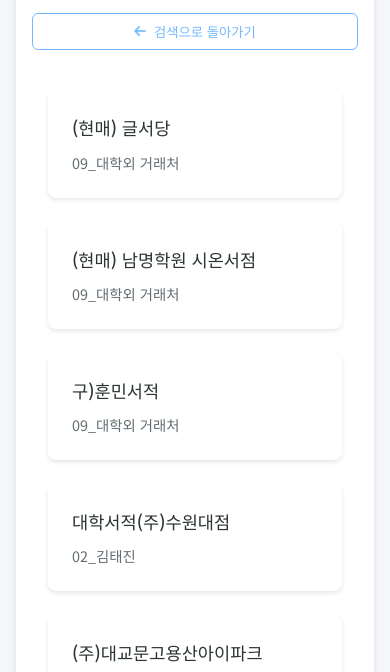
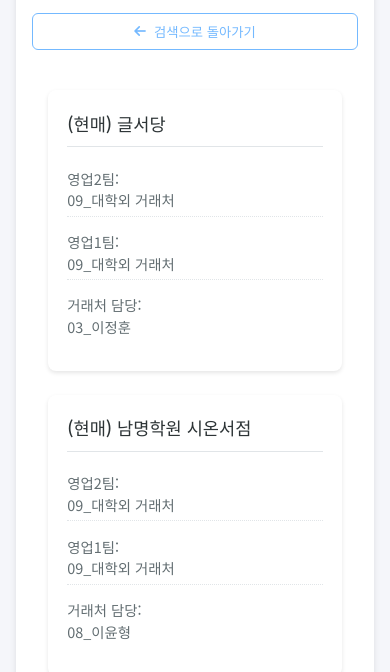
Before and after one commit to kxowls/find_sales, a website: page index.html in a window 390 px wide. Both pictures are taken after a click on the button 195 px from the left and 205 px from the top of the page. Shown: the part 167-839 px from the top of the page. Drawn offline with Linux system fonts and the light colour scheme; no server answers.

Commit message:
담당 영업자 검색 결과 표시 형식 변경

```diff
--- a/script.js
+++ b/script.js
@@ -188,11 +188,17 @@ document.addEventListener('DOMContentLoaded', () => {
 
             // 검색어 하이라이트 적용
             const nameHighlighted = highlightText(item.name || '거래처명 없음', currentSearchTerm);
+            const sales1Highlighted = highlightText(item.sales1 || '담당자 미지정', currentSearchTerm);
             const sales2Highlighted = highlightText(item.sales2 || '담당자 미지정', currentSearchTerm);
+            const managerHighlighted = highlightText(item.manager || '담당자 미지정', currentSearchTerm);
 
             companyItem.innerHTML = `
                 <h3>${nameHighlighted}</h3>
-                <p>${sales2Highlighted}</p>
+                <div class="company-info">
+                    <p>영업2팀:<br>${sales2Highlighted}</p>
+                    <p>영업1팀:<br>${sales1Highlighted}</p>
+                    <p>거래처 담당:<br>${managerHighlighted}</p>
+                </div>
             `;
             companyItem.addEventListener('click', () => showDetails(item));
             gridContainer.appendChild(companyItem);
--- a/styles.css
+++ b/styles.css
@@ -106,7 +106,7 @@ header h1 {
 
 .company-grid {
     display: grid;
-    grid-template-columns: repeat(auto-fill, minmax(250px, 1fr));
+    grid-template-columns: repeat(auto-fill, minmax(320px, 1fr));
     gap: 1.5rem;
     padding: 1rem;
 }
@@ -129,12 +129,36 @@ header h1 {
     font-size: 1.1rem;
     font-weight: 500;
     color: #2d3436;
-    margin-bottom: 0.5rem;
+    margin-bottom: 1rem;
+    padding-bottom: 0.5rem;
+    border-bottom: 1px solid #e1e5e8;
 }
 
 .company-item p {
     color: #636e72;
     font-size: 0.9rem;
+    margin-bottom: 0.6rem;
+}
+
+.company-info {
+    font-size: 0.9rem;
+}
+
+.company-info p {
+    display: block;
+    padding: 0.4rem 0;
+    line-height: 1.5;
+    border-bottom: 1px dotted #e1e5e8;
+}
+
+.company-info p:last-child {
+    border-bottom: none;
+}
+
+.company-info p strong {
+    color: #2d3436;
+    margin-right: 0.5rem;
+    min-width: 70px;
 }
 
 .no-results {
@@ -226,6 +250,19 @@ header h1 {
     header h1 {
         font-size: 1.8rem;
     }
+
+    .company-info p {
+        padding: 0.3rem 0;
+    }
+
+    .company-info p strong {
+        display: block;
+        margin-bottom: 0.1rem;
+    }
+
+    .company-item {
+        padding: 1.2rem;
+    }
 }
 
 /* 더 작은 모바일 화면 대응 */
```
